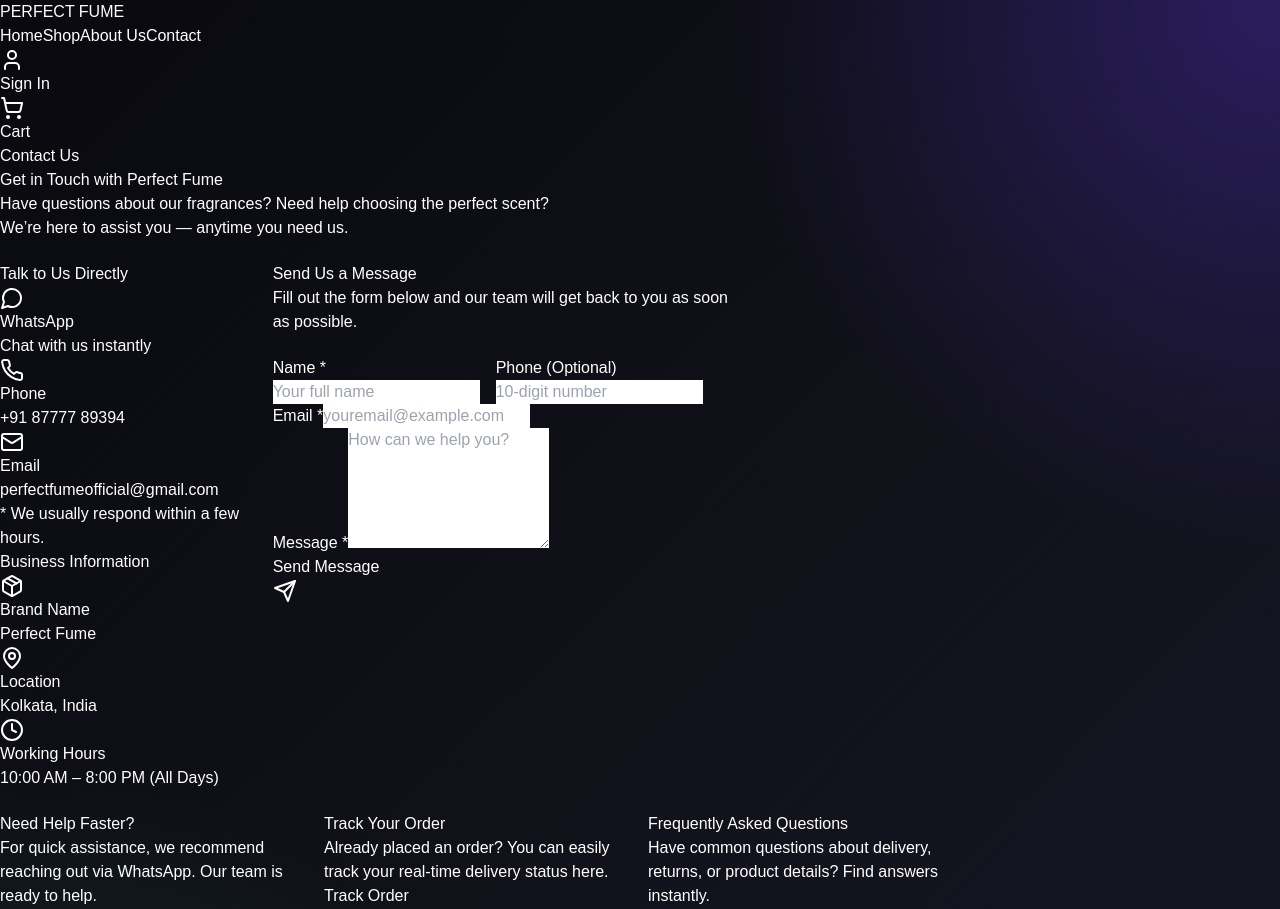
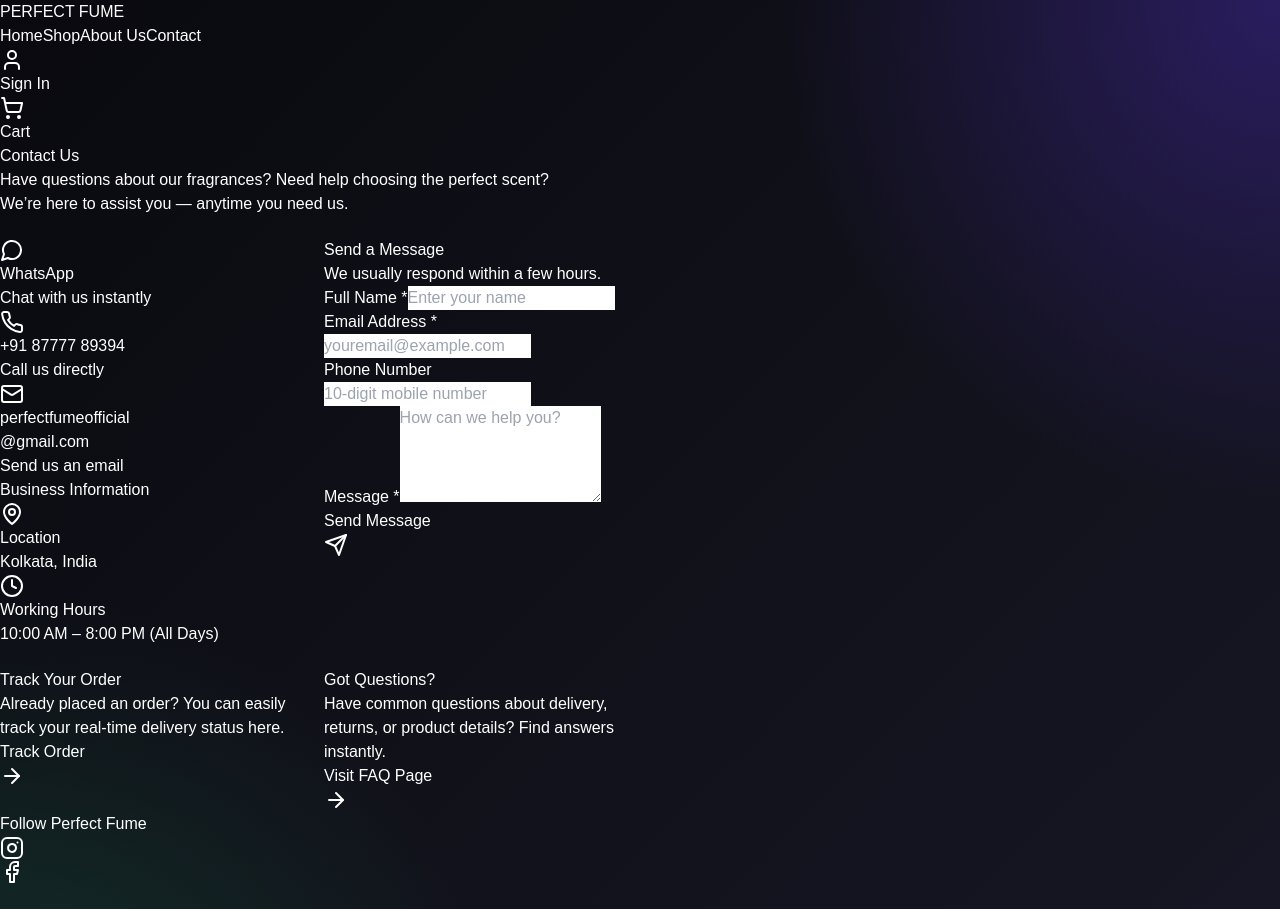
Before and after one commit to perfectfume/perfect-fume-store, a React (Vite) app: page /contact in a window 1280 px wide. Shown: the top 909 px of the page. Built offline with nearby package versions, Linux system fonts and the light colour scheme.

Commit message:
Update Contact.tsx

```diff
--- a/src/pages/Contact.tsx
+++ b/src/pages/Contact.tsx
@@ -1,5 +1,5 @@
 import React, { useEffect, useState } from 'react';
-import { Phone, Mail, MessageCircle, MapPin, Clock, Send, Instagram, Facebook, Package, ArrowRight } from 'lucide-react';
+import { Phone, Mail, MessageCircle, MapPin, Clock, Send, Instagram, Facebook, ArrowRight } from 'lucide-react';
 
 const Contact = () => {
   const [formData, setFormData] = useState({ name: '', email: '', phone: '', message: '' });
@@ -9,7 +9,7 @@
     window.scrollTo(0, 0);
   }, []);
 
-  const handleSendMessage = (e: any) => {
+  const handleSendMessage = (e: React.FormEvent) => {
     e.preventDefault();
     alert(`Thank you, ${formData.name}! Apnar message pathano hoyeche. Amra khub taratari apnar sathe jogajog korbo.`);
     setFormData({ name: '', email: '', phone: '', message: '' });
@@ -19,161 +19,159 @@
     <div className="min-h-screen bg-[#050505] text-white pt-24 pb-24 font-sans">
       <main className="max-w-6xl mx-auto px-4 md:px-8">
 
-        {/* 🔥 PAGE HEADER - Clean & Sleek */}
-        <div className="text-center max-w-2xl mx-auto mb-16 md:mb-20">
-          <h1 className="text-4xl md:text-5xl font-bold italic mb-6 tracking-wide text-white">
+        {/* 🔥 HEADER - Clean & Elegant */}
+        <div className="text-center max-w-2xl mx-auto mb-16">
+          <h1 className="text-4xl md:text-5xl font-bold mb-4 tracking-wide text-white">
             Contact Us
           </h1>
-          <h2 className="text-xl md:text-2xl font-bold mb-4 text-gray-200">
-            Get in Touch with Perfect Fume
-          </h2>
           <p className="text-gray-400 text-sm md:text-base leading-relaxed">
             Have questions about our fragrances? Need help choosing the perfect scent? <br className="hidden md:block"/>
             We’re here to assist you — anytime you need us.
           </p>
         </div>
 
-        {/* 🔥 MAIN GRID: Contact Info (Left) & Form (Right) */}
-        <div className="grid grid-cols-1 lg:grid-cols-5 gap-12 lg:gap-16 mb-20">
+        {/* 🔥 MAIN CONTENT - 2 Equal Columns on Desktop */}
+        <div className="grid grid-cols-1 lg:grid-cols-2 gap-16 mb-24">
 
-          {/* LEFT COLUMN: Contact Details (Takes 2 columns on large screen) */}
-          <div className="lg:col-span-2 space-y-10">
+          {/* LEFT SIDE: Contact Info */}
+          <div className="flex flex-col justify-center space-y-12">
 
-            {/* Direct Contact */}
+            {/* Direct Contact Links */}
+            <div className="space-y-4">
+              <a href={`https://wa.me/${ADMIN_WHATSAPP}`} target="_blank" rel="noreferrer" className="flex items-center gap-5 p-5 rounded-2xl bg-[#0a0a0a] border border-white/5 hover:border-white/20 transition-all group">
+                <div className="w-12 h-12 rounded-full bg-green-900/20 text-green-500 flex items-center justify-center group-hover:scale-110 transition-transform shrink-0">
+                  <MessageCircle className="w-5 h-5" />
+                </div>
                 <div>
-              <h3 className="text-xs uppercase tracking-widest text-purple-400 font-bold mb-6">Talk to Us Directly</h3>
-              <div className="space-y-4">
-                <a href={`https://wa.me/${ADMIN_WHATSAPP}`} target="_blank" rel="noreferrer" className="flex items-start gap-4 p-4 rounded-xl bg-[#0a0a0a] border border-white/5 hover:border-green-500/50 hover:bg-[#111] transition-all group">
-                  <MessageCircle className="w-6 h-6 text-green-500 mt-1 shrink-0 group-hover:scale-110 transition-transform"/>
-                  <div>
-                    <p className="font-bold text-white mb-1">WhatsApp</p>
-                    <p className="text-sm text-gray-400">Chat with us instantly</p>
+                  <p className="font-bold text-white text-lg">WhatsApp</p>
+                  <p className="text-sm text-gray-500">Chat with us instantly</p>
                 </div>
               </a>
 
-                <a href="tel:+918777789394" className="flex items-start gap-4 p-4 rounded-xl bg-[#0a0a0a] border border-white/5 hover:border-white/20 hover:bg-[#111] transition-all group">
-                  <Phone className="w-6 h-6 text-gray-300 mt-1 shrink-0 group-hover:scale-110 transition-transform"/>
+              <a href="tel:+918777789394" className="flex items-center gap-5 p-5 rounded-2xl bg-[#0a0a0a] border border-white/5 hover:border-white/20 transition-all group">
+                <div className="w-12 h-12 rounded-full bg-white/5 text-white flex items-center justify-center group-hover:scale-110 transition-transform shrink-0">
+                  <Phone className="w-5 h-5" />
+                </div>
                 <div>
-                    <p className="font-bold text-white mb-1">Phone</p>
-                    <p className="text-sm text-gray-400">+91 87777 89394</p>
+                  <p className="font-bold text-white text-lg">+91 87777 89394</p>
+                  <p className="text-sm text-gray-500">Call us directly</p>
                 </div>
               </a>
 
-                <a href="mailto:perfectfumeofficial@gmail.com" className="flex items-start gap-4 p-4 rounded-xl bg-[#0a0a0a] border border-white/5 hover:border-white/20 hover:bg-[#111] transition-all group">
-                  <Mail className="w-6 h-6 text-gray-300 mt-1 shrink-0 group-hover:scale-110 transition-transform"/>
-                  <div>
-                    <p className="font-bold text-white mb-1">Email</p>
-                    <p className="text-sm text-gray-400 break-all">perfectfumeofficial@gmail.com</p>
+              <a href="mailto:perfectfumeofficial@gmail.com" className="flex items-center gap-5 p-5 rounded-2xl bg-[#0a0a0a] border border-white/5 hover:border-white/20 transition-all group">
+                <div className="w-12 h-12 rounded-full bg-white/5 text-white flex items-center justify-center group-hover:scale-110 transition-transform shrink-0">
+                  <Mail className="w-5 h-5" />
+                </div>
+                <div className="overflow-hidden">
+                  <p className="font-bold text-white text-lg truncate">perfectfumeofficial<br className="md:hidden"/>@gmail.com</p>
+                  <p className="text-sm text-gray-500">Send us an email</p>
                 </div>
               </a>
             </div>
-              <p className="text-xs text-gray-500 mt-4 italic">* We usually respond within a few hours.</p>
+
+            {/* Business Info Details */}
+            <div className="pt-8 border-t border-white/10">
+              <h3 className="text-lg font-bold text-white mb-6">Business Information</h3>
+              <div className="space-y-6">
+                <div className="flex items-start gap-4">
+                  <MapPin className="w-5 h-5 text-gray-500 shrink-0" />
+                  <div>
+                    <p className="text-sm font-bold text-white mb-1">Location</p>
+                    <p className="text-sm text-gray-400">Kolkata, India</p>
                   </div>
-
-            {/* Business Info */}
+                </div>
+                <div className="flex items-start gap-4">
+                  <Clock className="w-5 h-5 text-gray-500 shrink-0" />
                   <div>
-              <h3 className="text-xs uppercase tracking-widest text-purple-400 font-bold mb-6">Business Information</h3>
-              <div className="bg-[#0a0a0a] border border-white/5 p-6 rounded-xl space-y-5">
-                <div className="flex items-center gap-4">
-                  <Package className="w-5 h-5 text-gray-500" />
-                  <div><p className="text-xs text-gray-500 uppercase">Brand Name</p><p className="font-medium text-gray-200">Perfect Fume</p></div>
-                </div>
-                <div className="flex items-center gap-4">
-                  <MapPin className="w-5 h-5 text-gray-500" />
-                  <div><p className="text-xs text-gray-500 uppercase">Location</p><p className="font-medium text-gray-200">Kolkata, India</p></div>
-                </div>
-                <div className="flex items-center gap-4">
-                  <Clock className="w-5 h-5 text-gray-500" />
-                  <div><p className="text-xs text-gray-500 uppercase">Working Hours</p><p className="font-medium text-gray-200">10:00 AM – 8:00 PM (All Days)</p></div>
+                    <p className="text-sm font-bold text-white mb-1">Working Hours</p>
+                    <p className="text-sm text-gray-400">10:00 AM – 8:00 PM (All Days)</p>
                   </div>
                 </div>
               </div>
             </div>
 
-          {/* RIGHT COLUMN: The Form (Takes 3 columns on large screen) */}
-          <div className="lg:col-span-3">
-            <div className="bg-[#0a0a0a] border border-white/5 p-6 md:p-10 rounded-2xl h-full">
-              <h3 className="text-2xl font-bold mb-2 text-white">Send Us a Message</h3>
-              <p className="text-gray-400 text-sm mb-8">Fill out the form below and our team will get back to you as soon as possible.</p>
-
-              <form onSubmit={handleSendMessage} className="space-y-6">
-                <div className="grid md:grid-cols-2 gap-6">
-                  {/* Name */}
-                  <div>
-                    <label className="block text-xs uppercase tracking-widest text-gray-500 mb-2 font-bold">Name *</label>
-                    <input required type="text" value={formData.name} onChange={(e) => setFormData({...formData, name: e.target.value})} className="w-full bg-[#111] border border-white/10 rounded-lg px-4 py-3.5 text-white outline-none focus:border-purple-500 transition-colors text-sm" placeholder="Your full name" />
           </div>
 
-                  {/* Phone */}
-                  <div>
-                    <label className="block text-xs uppercase tracking-widest text-gray-500 mb-2 font-bold">Phone (Optional)</label>
-                    <input type="number" value={formData.phone} onChange={(e) => setFormData({...formData, phone: e.target.value})} className="w-full bg-[#111] border border-white/10 rounded-lg px-4 py-3.5 text-white outline-none focus:border-purple-500 transition-colors text-sm" placeholder="10-digit number" />
-                  </div>
+          {/* RIGHT SIDE: Clean Form */}
+          <div className="bg-[#0a0a0a] border border-white/5 p-8 md:p-10 rounded-3xl">
+            <h3 className="text-2xl font-bold mb-2 text-white">Send a Message</h3>
+            <p className="text-gray-500 text-sm mb-8">We usually respond within a few hours.</p>
+
+            <form onSubmit={handleSendMessage} className="space-y-5">
+              {/* Full Width Inputs (No side-by-side squishing) */}
+              <div className="space-y-2">
+                <label className="text-xs font-bold text-gray-400 uppercase tracking-wider">Full Name *</label>
+                <input
+                  required type="text"
+                  value={formData.name} onChange={(e) => setFormData({...formData, name: e.target.value})}
+                  className="w-full bg-[#111] border border-white/5 rounded-xl px-4 py-4 text-white outline-none focus:border-purple-500 transition-all text-sm placeholder:text-gray-600"
+                  placeholder="Enter your name"
+                />
               </div>
 
-                {/* Email */}
-                <div>
-                  <label className="block text-xs uppercase tracking-widest text-gray-500 mb-2 font-bold">Email *</label>
-                  <input required type="email" value={formData.email} onChange={(e) => setFormData({...formData, email: e.target.value})} className="w-full bg-[#111] border border-white/10 rounded-lg px-4 py-3.5 text-white outline-none focus:border-purple-500 transition-colors text-sm" placeholder="youremail@example.com" />
+              <div className="space-y-2">
+                <label className="text-xs font-bold text-gray-400 uppercase tracking-wider">Email Address *</label>
+                <input
+                  required type="email"
+                  value={formData.email} onChange={(e) => setFormData({...formData, email: e.target.value})}
+                  className="w-full bg-[#111] border border-white/5 rounded-xl px-4 py-4 text-white outline-none focus:border-purple-500 transition-all text-sm placeholder:text-gray-600"
+                  placeholder="youremail@example.com"
+                />
               </div>
 
-                {/* Message */}
-                <div>
-                  <label className="block text-xs uppercase tracking-widest text-gray-500 mb-2 font-bold">Message *</label>
-                  <textarea required rows={5} value={formData.message} onChange={(e) => setFormData({...formData, message: e.target.value})} className="w-full bg-[#111] border border-white/10 rounded-lg px-4 py-3.5 text-white outline-none focus:border-purple-500 transition-colors text-sm resize-none" placeholder="How can we help you?"></textarea>
+              <div className="space-y-2">
+                <label className="text-xs font-bold text-gray-400 uppercase tracking-wider">Phone Number</label>
+                <input
+                  type="number"
+                  value={formData.phone} onChange={(e) => setFormData({...formData, phone: e.target.value})}
+                  className="w-full bg-[#111] border border-white/5 rounded-xl px-4 py-4 text-white outline-none focus:border-purple-500 transition-all text-sm placeholder:text-gray-600"
+                  placeholder="10-digit mobile number"
+                />
               </div>
 
-                {/* Submit Button */}
-                <button type="submit" className="w-full bg-white hover:bg-purple-600 text-black hover:text-white font-bold py-4 rounded-lg transition-colors flex justify-center items-center gap-2 mt-4">
+              <div className="space-y-2">
+                <label className="text-xs font-bold text-gray-400 uppercase tracking-wider">Message *</label>
+                <textarea
+                  required rows={4}
+                  value={formData.message} onChange={(e) => setFormData({...formData, message: e.target.value})}
+                  className="w-full bg-[#111] border border-white/5 rounded-xl px-4 py-4 text-white outline-none focus:border-purple-500 transition-all text-sm placeholder:text-gray-600 resize-none"
+                  placeholder="How can we help you?"
+                ></textarea>
+              </div>
+
+              <button type="submit" className="w-full bg-white hover:bg-gray-200 text-black font-bold py-4 rounded-xl transition-colors flex justify-center items-center gap-2 mt-4 text-sm uppercase tracking-wider">
                 Send Message <Send className="w-4 h-4" />
               </button>
             </form>
           </div>
-          </div>
 
         </div>
 
-        {/* 🔥 BOTTOM ACTION CARDS */}
-        <div className="grid md:grid-cols-2 lg:grid-cols-3 gap-6 mb-16">
-          <div className="bg-[#0a0a0a] border border-white/5 p-6 md:p-8 rounded-2xl hover:border-white/10 transition-colors">
-            <h4 className="text-lg font-bold mb-3 text-white">Need Help Faster?</h4>
-            <p className="text-sm text-gray-400 mb-6 leading-relaxed">For quick assistance, we recommend reaching out via WhatsApp. Our team is ready to help.</p>
-            <a href={`https://wa.me/${ADMIN_WHATSAPP}`} target="_blank" rel="noreferrer" className="text-green-400 font-bold hover:text-green-300 text-sm flex items-center gap-2">
-              Chat Now on WhatsApp <ArrowRight className="w-4 h-4"/>
-            </a>
-          </div>
-
-          <div className="bg-[#0a0a0a] border border-white/5 p-6 md:p-8 rounded-2xl hover:border-white/10 transition-colors">
-            <h4 className="text-lg font-bold mb-3 text-white">Track Your Order</h4>
-            <p className="text-sm text-gray-400 mb-6 leading-relaxed">Already placed an order? You can easily track your real-time delivery status here.</p>
-            <a href="/track-order" className="text-white font-bold hover:text-purple-400 text-sm flex items-center gap-2 transition-colors">
+        {/* 🔥 BOTTOM QUICK HELP - 2 Column Grid */}
+        <div className="grid md:grid-cols-2 gap-6 mb-16">
+          <div className="bg-[#0a0a0a] border border-white/5 p-8 rounded-3xl flex flex-col items-center text-center hover:bg-[#111] transition-colors">
+            <h4 className="text-xl font-bold mb-3 text-white">Track Your Order</h4>
+            <p className="text-sm text-gray-400 mb-6 max-w-sm">Already placed an order? You can easily track your real-time delivery status here.</p>
+            <a href="/track-order" className="bg-white/10 text-white font-bold py-3 px-8 rounded-full hover:bg-white hover:text-black transition-all text-sm flex items-center gap-2">
               Track Order <ArrowRight className="w-4 h-4"/>
             </a>
           </div>
 
-          <div className="bg-[#0a0a0a] border border-white/5 p-6 md:p-8 rounded-2xl hover:border-white/10 transition-colors md:col-span-2 lg:col-span-1">
-            <h4 className="text-lg font-bold mb-3 text-white">Frequently Asked Questions</h4>
-            <p className="text-sm text-gray-400 mb-6 leading-relaxed">Have common questions about delivery, returns, or product details? Find answers instantly.</p>
-            <a href="/faq" className="text-white font-bold hover:text-purple-400 text-sm flex items-center gap-2 transition-colors">
+          <div className="bg-[#0a0a0a] border border-white/5 p-8 rounded-3xl flex flex-col items-center text-center hover:bg-[#111] transition-colors">
+            <h4 className="text-xl font-bold mb-3 text-white">Got Questions?</h4>
+            <p className="text-sm text-gray-400 mb-6 max-w-sm">Have common questions about delivery, returns, or product details? Find answers instantly.</p>
+            <a href="/faq" className="bg-white/10 text-white font-bold py-3 px-8 rounded-full hover:bg-white hover:text-black transition-all text-sm flex items-center gap-2">
               Visit FAQ Page <ArrowRight className="w-4 h-4"/>
             </a>
           </div>
         </div>
 
-        {/* 🔥 FOOTER NOTE */}
-        <div className="text-center pt-10 border-t border-white/10">
-          <h3 className="text-xl font-bold mb-6 text-white">Follow Us</h3>
-          <div className="flex justify-center gap-4 mb-10">
-            <a href="#" className="p-3 bg-[#0a0a0a] border border-white/10 rounded-full hover:bg-white hover:text-black transition-all text-gray-400"><Instagram className="w-5 h-5" /></a>
-            <a href="#" className="p-3 bg-[#0a0a0a] border border-white/10 rounded-full hover:bg-white hover:text-black transition-all text-gray-400"><Facebook className="w-5 h-5" /></a>
-          </div>
-
-          <div className="max-w-2xl mx-auto">
-            <h4 className="text-lg font-bold text-white mb-2 italic">We’re Here for You</h4>
-            <p className="text-gray-400 text-sm leading-relaxed mb-4">
-              At Perfect Fume, customer satisfaction is our priority. Whether it’s a question, feedback, or support — we’re always just one message away.
-            </p>
-            <p className="text-purple-400 font-bold text-sm">Your perfect fragrance journey starts with us. ✨</p>
+        {/* 🔥 SOCIALS */}
+        <div className="text-center pt-8 border-t border-white/10">
+          <p className="text-white font-bold mb-6">Follow Perfect Fume</p>
+          <div className="flex justify-center gap-4">
+            <a href="#" className="w-12 h-12 flex items-center justify-center bg-[#0a0a0a] border border-white/10 rounded-full hover:bg-white hover:text-black transition-all text-gray-400"><Instagram className="w-5 h-5" /></a>
+            <a href="#" className="w-12 h-12 flex items-center justify-center bg-[#0a0a0a] border border-white/10 rounded-full hover:bg-white hover:text-black transition-all text-gray-400"><Facebook className="w-5 h-5" /></a>
           </div>
         </div>
 
```
Lines whose indentation alone changed are shown as unchanged.
